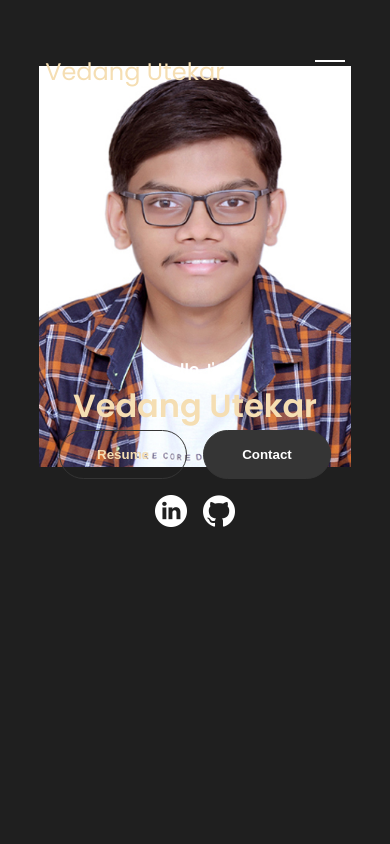
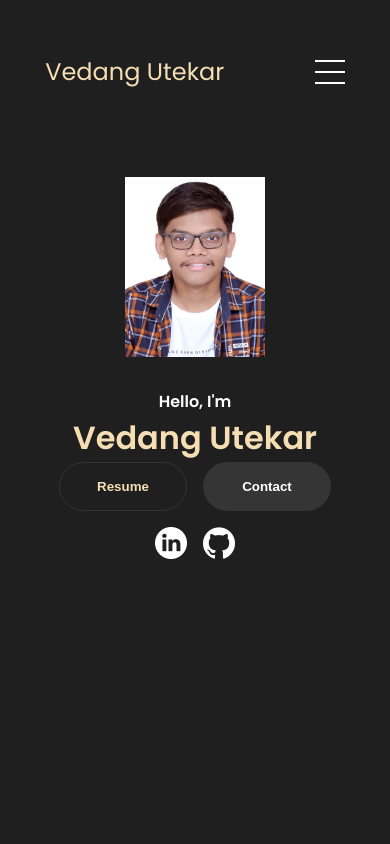
Before and after one commit to sqlizerr/portfolio, a plain HTML site: page index.html in a window 390 px wide. Shown: the top 844 px of the page. Drawn offline with Linux system fonts and the light colour scheme.

Commit message:
medaiqueries update

```diff
--- a/mediaqueries.css
+++ b/mediaqueries.css
@@ -86,16 +86,9 @@
     text-align: center;
   }
   .section__pic-container {
-    display: flex;
-    align-items: center;
-    margin: 0 auto;
     width: auto;
     height: 46vw;
     justify-content: center;
-  }
-  .section__pic-container img {
-    max-width: 80%;
-    height: auto;
   }
   .section__text__p2 {
     font-size: 1.25rem;
```
